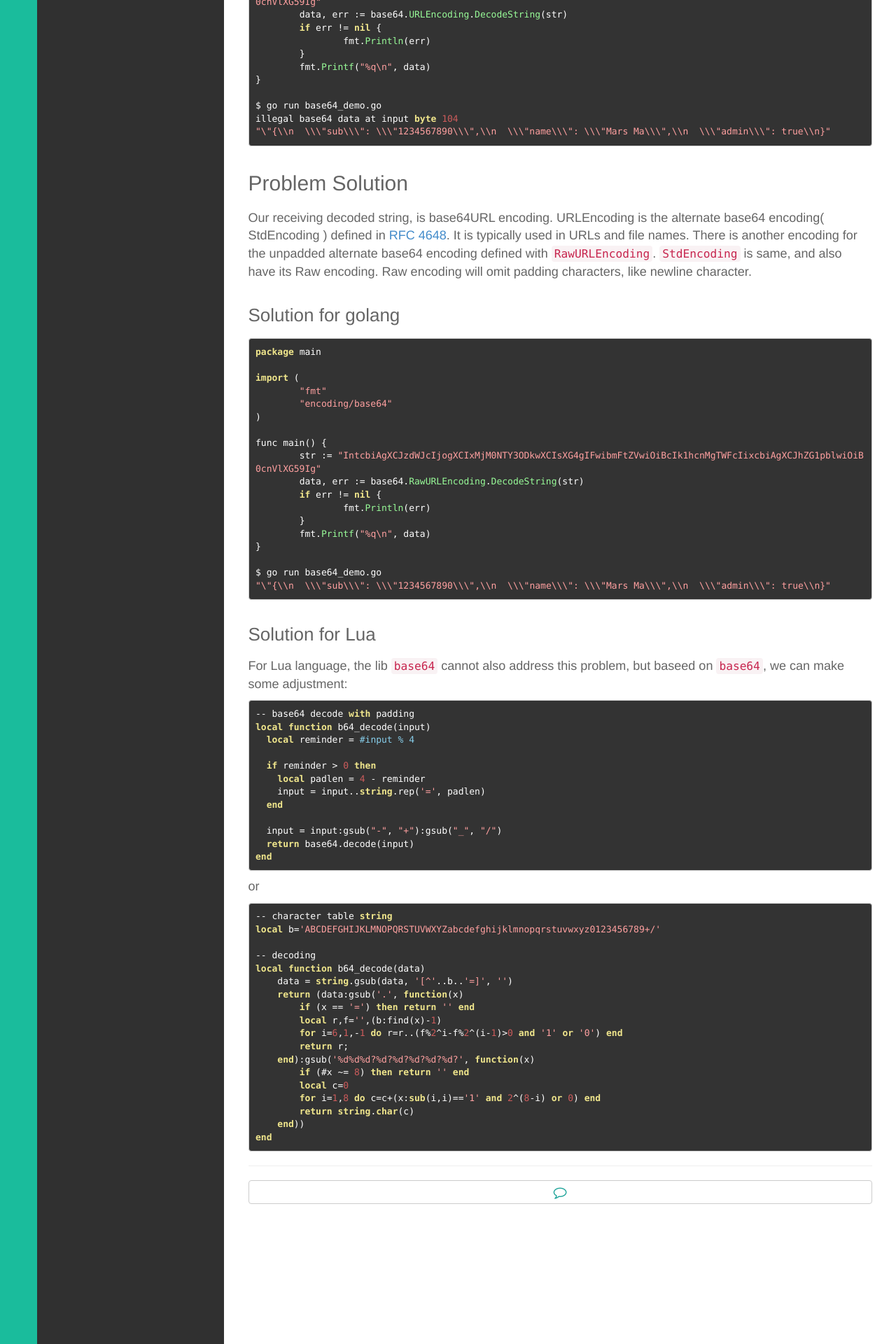
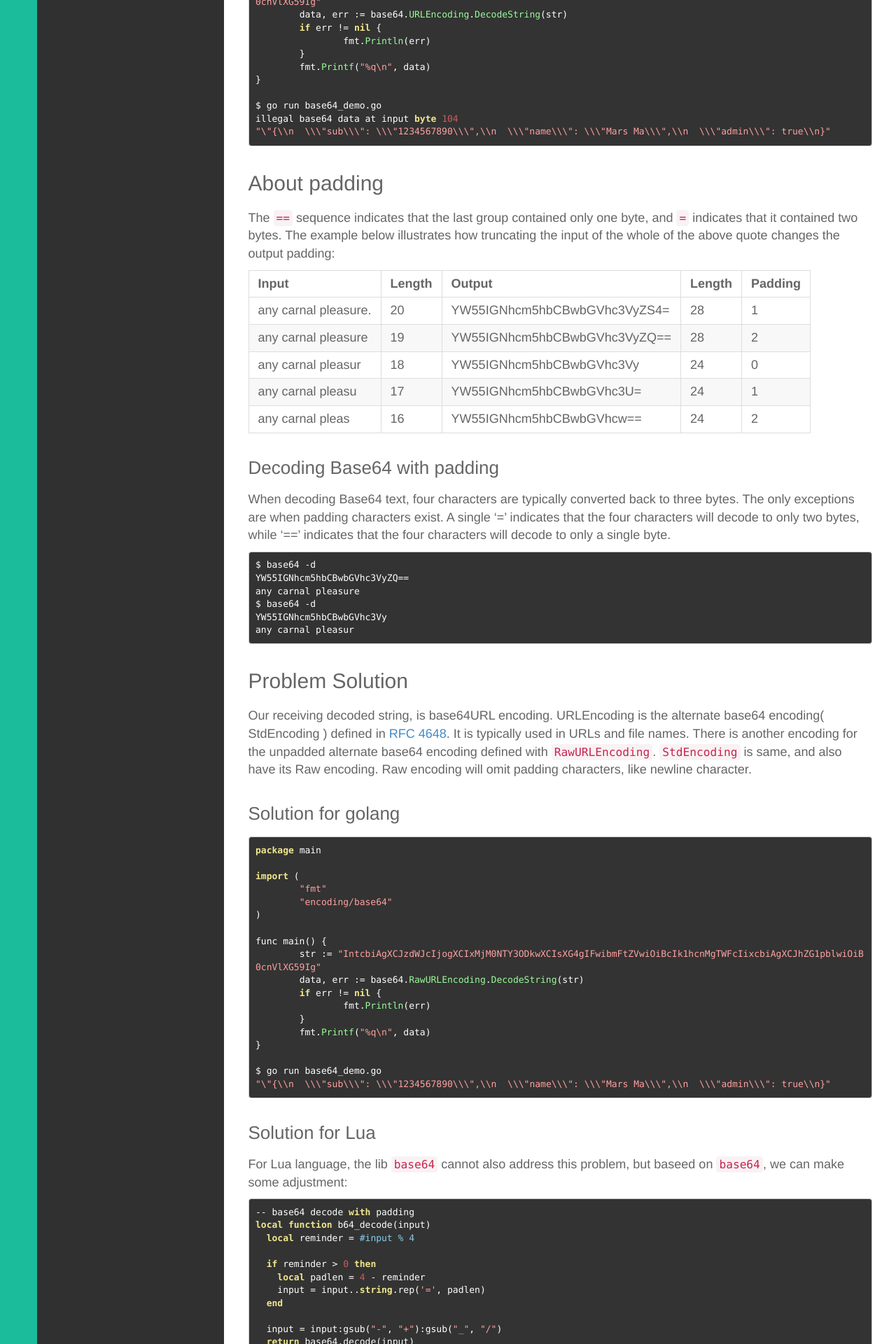
Before and after one commit to wenchma/wenchma.github.io, a Jekyll site: the page built from _posts/tech/2016-07-11-base64-trap.md, in a window 1280 px wide. Shown: the part 842-2762 px from the top of the page at 70% size. Built offline with Jekyll 4.4.1, drawn with Linux system fonts in a browser that asks for light colours.

Commit message:
Add padding details

````diff
--- a/_posts/tech/2016-07-11-base64-trap.md
+++ b/_posts/tech/2016-07-11-base64-trap.md
@@ -51,6 +51,31 @@ func main() {
 $ go run base64_demo.go
 illegal base64 data at input byte 104
 "\"{\\n  \\\"sub\\\": \\\"1234567890\\\",\\n  \\\"name\\\": \\\"Mars Ma\\\",\\n  \\\"admin\\\": true\\n}"
+```
+
+## About padding
+
+The `==` sequence indicates that the last group contained only one byte, and `=` indicates that it contained two bytes. The example below illustrates how truncating the input of the whole of the above quote changes the output padding:
+
+| Input               | Length | Output                       | Length | Padding |
+|---------------------|--------|------------------------------|--------|---------|
+| any carnal pleasure.| 20     | YW55IGNhcm5hbCBwbGVhc3VyZS4= | 28     | 1       |
+| any carnal pleasure | 19     | YW55IGNhcm5hbCBwbGVhc3VyZQ== | 28     | 2       |
+| any carnal pleasur  | 18     | YW55IGNhcm5hbCBwbGVhc3Vy     | 24     | 0       |
+| any carnal pleasu   | 17     | YW55IGNhcm5hbCBwbGVhc3U=     | 24     | 1       |
+| any carnal pleas    | 16     | YW55IGNhcm5hbCBwbGVhcw==     | 24     | 2       |
+
+### Decoding Base64 with padding
+
+When decoding Base64 text, four characters are typically converted back to three bytes. The only exceptions are when padding characters exist. A single '=' indicates that the four characters will decode to only two bytes, while '==' indicates that the four characters will decode to only a single byte.
+
+```bash
+$ base64 -d
+YW55IGNhcm5hbCBwbGVhc3VyZQ==
+any carnal pleasure
+$ base64 -d
+YW55IGNhcm5hbCBwbGVhc3Vy
+any carnal pleasur
 ```
 
 ## Problem Solution
````
